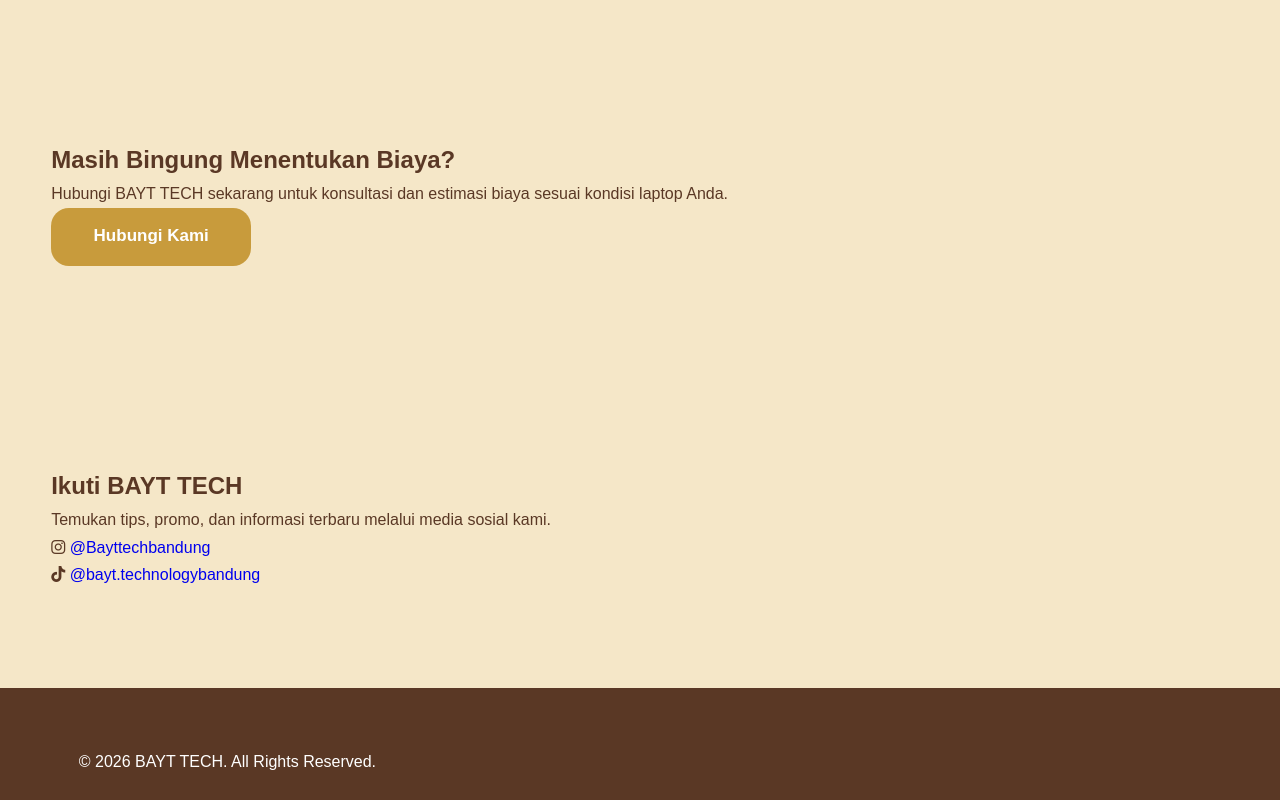
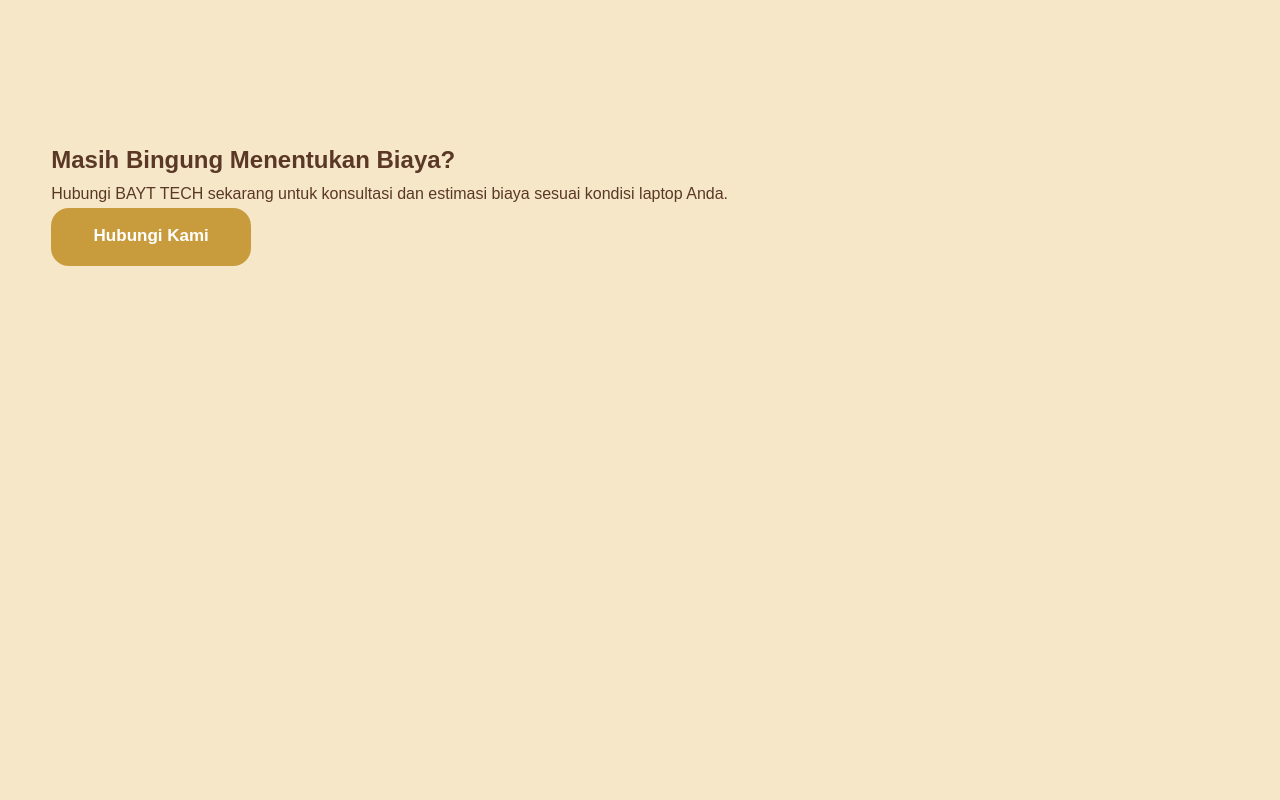
Before and after one commit to bayttechnology/bayt-tech, a plain HTML site: page harga.html in a window 1280 px wide. Shown: the part 2128-2928 px from the top of the page. After the commit the page ends 2494 px from the top, so only its background shows below. Drawn offline with Linux system fonts and the light colour scheme.

Commit message:
Update harga.html

```diff
--- a/harga.html
+++ b/harga.html
@@ -251,57 +251,3 @@
         </div>
 
     </section>
-
-
-<section class="social-media">
-
-    <div class="container">
-
-        <h2>Ikuti BAYT TECH</h2>
-
-        <p>Temukan tips, promo, dan informasi terbaru melalui media sosial kami.</p>
-
-        <p>
-
-                    <i class="fa-brands fa-instagram"></i>
-
-                    <a href="https://www.instagram.com/Bayttechbandung" target="_blank">
-
-                        @Bayttechbandung
-
-                    </a>
-
-                </p>
-
-                <p>
-
-                    <i class="fa-brands fa-tiktok"></i>
-
-                    <a href="https://www.tiktok.com/@bayt.technologybandung" target="_blank">
-
-                        @bayt.technologybandung
-
-                    </a>
-
-                </p>
-                </div>
-
-    </div>
-
-</section>
-
-    <!-- FOOTER -->
-
-    <footer>
-
-        <div class="container">
-
-            <p>&copy; 2026 BAYT TECH. All Rights Reserved.</p>
-
-        </div>
-
-    </footer>
-
-</body>
-
-</html>
```
